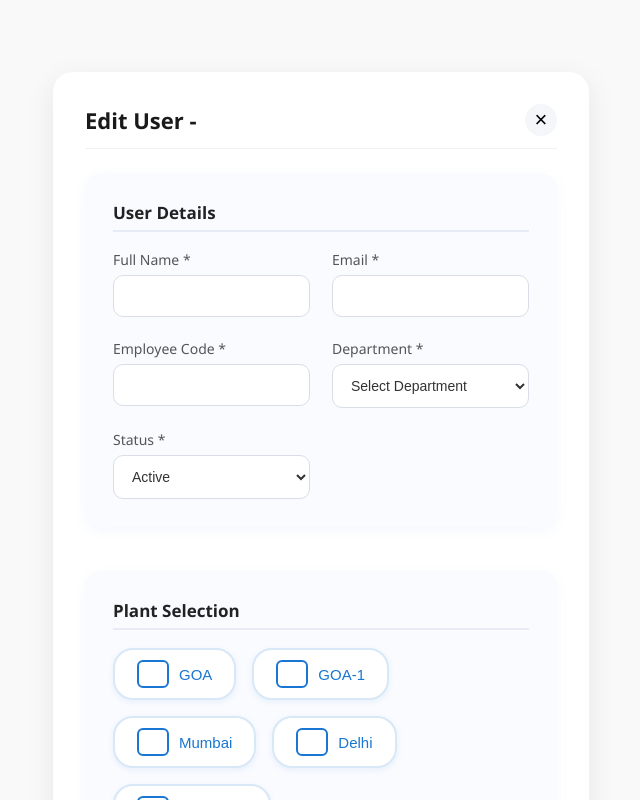
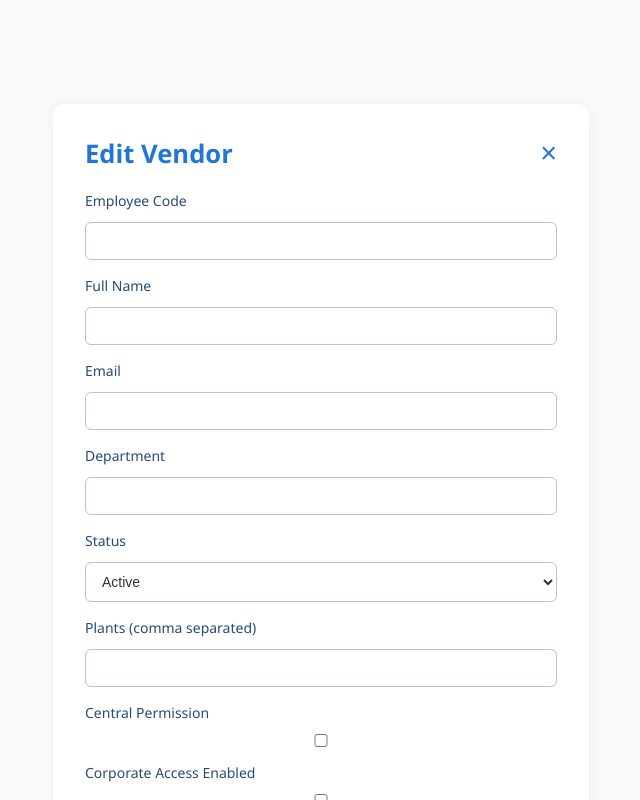
Before and after one commit to amit45555/pharmacorp-app, a React (Create React App) app: page /edit-vendor/1 in a window 1280 px wide. Shown: the whole page, without its empty margins (319-959 px from the left). Built offline with nearby package versions, Linux system fonts and the light colour scheme.

Commit message:
changes for the add edit and vendor master

```diff
--- a/src/pages/VendorMasterTable/AddVendorFormPage.tsx
+++ b/src/pages/VendorMasterTable/AddVendorFormPage.tsx
@@ -1,5 +1,6 @@
 import React, { useContext } from "react";
-import VendorMasterForm, { VendorForm } from "./VendorMasterForm";
+import VendorMasterForm from "./VendorMasterForm";
+import { VendorUser } from "./VendorMasterTable";
 import { useNavigate, useLocation } from "react-router-dom";
 import { VendorContext } from "../../context/VendorContext";
 
@@ -10,24 +11,10 @@ const AddVendorFormPage: React.FC = () => {
   const mode = location.state?.mode || "add";
   const { addVendor } = useContext(VendorContext);
 
-  // Save handler maps VendorForm to VendorUser and updates vendor list
-  const handleSave = (vendor: VendorForm) => {
-    const newVendor = {
-      empCode: vendor.empCode,
-      fullName: vendor.vendorName,
-      email: vendor.email,
-      department: "", // You may want to add a department field to the form
-      status: "Active", // Default status
-      plants: [], // Default empty array
-      centralPermission: false,
-      comment: "",
-      corporateAccessEnabled: false,
-      activityLogs: [],
-      // Optionally add other fields from VendorUser type if needed
-      // You can also add vendor-specific fields as custom properties
-    };
-    addVendor(newVendor);
-    navigate("/superadmin");
+  // Save handler: add vendor directly (VendorUser)
+  const handleSave = (vendor: VendorUser) => {
+    addVendor(vendor);
+    navigate("/vendors");
   };
 
   return (
--- a/src/pages/VendorMasterTable/EditVendorFormPage.tsx
+++ b/src/pages/VendorMasterTable/EditVendorFormPage.tsx
@@ -1,5 +1,6 @@
 import React, { useContext } from "react";
-import AddUserPanel, { UserForm } from "../AddUserPanel/AddUserPanel";
+import VendorMasterForm from "./VendorMasterForm";
+import { VendorUser } from "./VendorMasterTable";
 import { useNavigate, useLocation } from "react-router-dom";
 import { VendorContext } from "../../context/VendorContext";
 
@@ -11,18 +12,15 @@ const EditVendorFormPage: React.FC = () => {
   const { updateVendor } = useContext(VendorContext);
 
   // Save handler updates vendor and navigates back
-  const handleSave = (user: UserForm) => {
-    updateVendor({
-      ...user,
-      permissions: user.permissions.vendor || [],
-    });
-    navigate("/edit-vendor/:idx");
+  const handleSave = (vendor: VendorUser) => {
+    updateVendor(vendor);
+    navigate("/vendors");
   };
 
   return (
     <div style={{ padding: 32, maxWidth: 600, margin: "40px auto" }}>
-      <AddUserPanel
-        onClose={() => navigate("/vendors")}
+      <VendorMasterForm
+        onClose={() => navigate("/superadmin")}
         onSave={handleSave}
         initialData={initialData}
         mode={mode}
--- a/src/pages/VendorMasterTable/VendorMasterForm.tsx
+++ b/src/pages/VendorMasterTable/VendorMasterForm.tsx
@@ -1,21 +1,12 @@
 import React, { useState } from "react";
 import styles from "./VendorMasterForm.module.css";
 
-export interface VendorForm {
-  empCode: string;
-  vendorName: string;
-  contactPerson: string;
-  contactNumber: string;
-  email: string;
-  address: string;
-  gstNumber: string;
-  activityLogs?: any[];
-}
+import { VendorUser } from "./VendorMasterTable";
 
 interface Props {
-  initialData?: VendorForm | null;
+  initialData?: VendorUser | null;
   mode: "add" | "edit";
-  onSave: (vendor: VendorForm) => void;
+  onSave: (vendor: VendorUser) => void;
   onClose: () => void;
 }
 
@@ -25,24 +16,35 @@ const VendorMasterForm: React.FC<Props> = ({
   onSave,
   onClose,
 }) => {
-  const [form, setForm] = useState<VendorForm>(
+  const [form, setForm] = useState<VendorUser>(
     initialData || {
       empCode: "",
-      vendorName: "",
-      contactPerson: "",
-      contactNumber: "",
+      fullName: "",
       email: "",
-      address: "",
-      gstNumber: "",
+      department: "",
+      status: "Active",
+      plants: [],
+      centralPermission: false,
+      comment: "",
+      corporateAccessEnabled: false,
       activityLogs: [],
     }
   );
 
   const handleChange = (
-    e: React.ChangeEvent<HTMLInputElement | HTMLTextAreaElement>
+    e: React.ChangeEvent<
+      HTMLInputElement | HTMLTextAreaElement | HTMLSelectElement
+    >
   ) => {
-    const { name, value } = e.target;
-    setForm((prev) => ({ ...prev, [name]: value }));
+    const { name, value, type } = e.target;
+    let checked = false;
+    if (type === "checkbox" && "checked" in e.target) {
+      checked = (e.target as HTMLInputElement).checked;
+    }
+    setForm((prev) => ({
+      ...prev,
+      [name]: type === "checkbox" ? checked : value,
+    }));
   };
 
   const handleSubmit = (e: React.FormEvent) => {
@@ -63,7 +65,7 @@ const VendorMasterForm: React.FC<Props> = ({
 
       <form className={styles.form} onSubmit={handleSubmit}>
         <div className={styles.formGroup}>
-          <label className={styles.label}>Vendor Code</label>
+          <label className={styles.label}>Employee Code</label>
           <input
             className={styles.input}
             name="empCode"
@@ -74,33 +76,11 @@ const VendorMasterForm: React.FC<Props> = ({
         </div>
 
         <div className={styles.formGroup}>
-          <label className={styles.label}>Vendor Name</label>
+          <label className={styles.label}>Full Name</label>
           <input
             className={styles.input}
-            name="vendorName"
-            value={form.vendorName}
-            onChange={handleChange}
-            required
-          />
-        </div>
-
-        <div className={styles.formGroup}>
-          <label className={styles.label}>Contact Person</label>
-          <input
-            className={styles.input}
-            name="contactPerson"
-            value={form.contactPerson}
-            onChange={handleChange}
-            required
-          />
-        </div>
-
-        <div className={styles.formGroup}>
-          <label className={styles.label}>Contact Number</label>
-          <input
-            className={styles.input}
-            name="contactNumber"
-            value={form.contactNumber}
+            name="fullName"
+            value={form.fullName}
             onChange={handleChange}
             required
           />
@@ -119,24 +99,77 @@ const VendorMasterForm: React.FC<Props> = ({
         </div>
 
         <div className={styles.formGroup}>
-          <label className={styles.label}>Address</label>
-          <textarea
+          <label className={styles.label}>Department</label>
+          <input
             className={styles.input}
-            name="address"
-            value={form.address}
+            name="department"
+            value={form.department}
             onChange={handleChange}
             required
           />
         </div>
 
         <div className={styles.formGroup}>
-          <label className={styles.label}>GST Number</label>
+          <label className={styles.label}>Status</label>
+          <select
+            className={styles.input}
+            name="status"
+            value={form.status}
+            onChange={
+              handleChange as React.ChangeEventHandler<HTMLSelectElement>
+            }
+            required
+          >
+            <option value="Active">Active</option>
+            <option value="Inactive">Inactive</option>
+          </select>
+        </div>
+
+        <div className={styles.formGroup}>
+          <label className={styles.label}>Plants (comma separated)</label>
           <input
             className={styles.input}
-            name="gstNumber"
-            value={form.gstNumber}
+            name="plants"
+            value={form.plants.join(", ")}
+            onChange={(e) =>
+              setForm((prev) => ({
+                ...prev,
+                plants: e.target.value
+                  .split(",")
+                  .map((p) => p.trim())
+                  .filter(Boolean),
+              }))
+            }
+          />
+        </div>
+
+        <div className={styles.formGroup}>
+          <label className={styles.label}>Central Permission</label>
+          <input
+            type="checkbox"
+            name="centralPermission"
+            checked={form.centralPermission}
             onChange={handleChange}
-            required
+          />
+        </div>
+
+        <div className={styles.formGroup}>
+          <label className={styles.label}>Corporate Access Enabled</label>
+          <input
+            type="checkbox"
+            name="corporateAccessEnabled"
+            checked={form.corporateAccessEnabled}
+            onChange={handleChange}
+          />
+        </div>
+
+        <div className={styles.formGroup}>
+          <label className={styles.label}>Comment</label>
+          <textarea
+            className={styles.input}
+            name="comment"
+            value={form.comment}
+            onChange={handleChange}
           />
         </div>
 
--- a/src/pages/VendorMasterTable/VendorMasterTable.tsx
+++ b/src/pages/VendorMasterTable/VendorMasterTable.tsx
@@ -252,21 +252,10 @@ const VendorMasterTable: React.FC = () => {
 
   const handleEdit = () => {
     if (selectedRow === null) return;
-    const user = vendors[selectedRow];
+    const user = vendorList[selectedRow];
     navigate(`/edit-vendor/${selectedRow}`, {
       state: {
-        initialData: {
-          fullName: user.fullName,
-          email: user.email,
-          empCode: user.empCode,
-          department: user.department,
-          status: user.status,
-          plants: user.plants,
-          centralPermission: user.centralPermission,
-          comment: user.comment,
-          corporateAccessEnabled: user.corporateAccessEnabled,
-          permissions: { vendor: user.permissions || [] },
-        },
+        initialData: user,
         mode: "edit",
       },
     });
```
